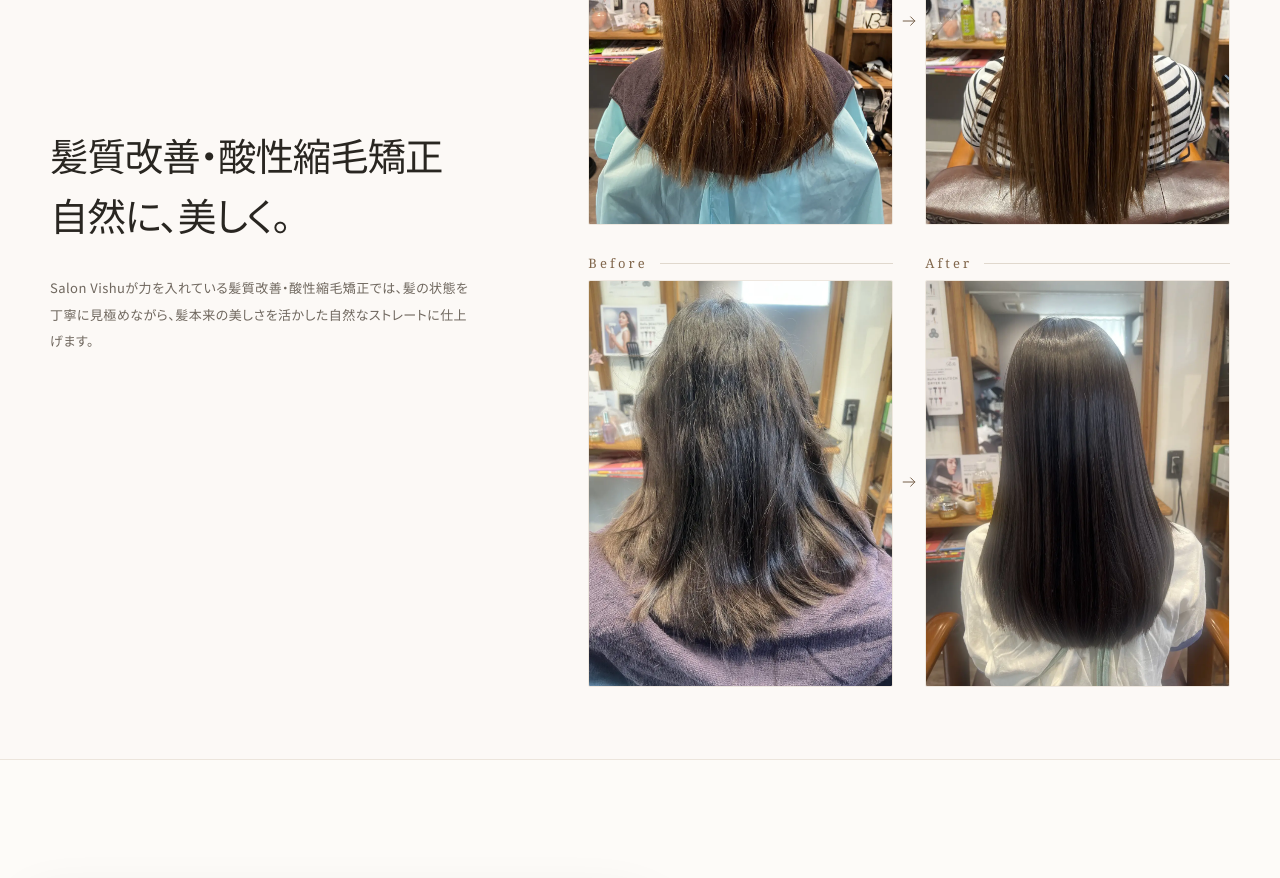
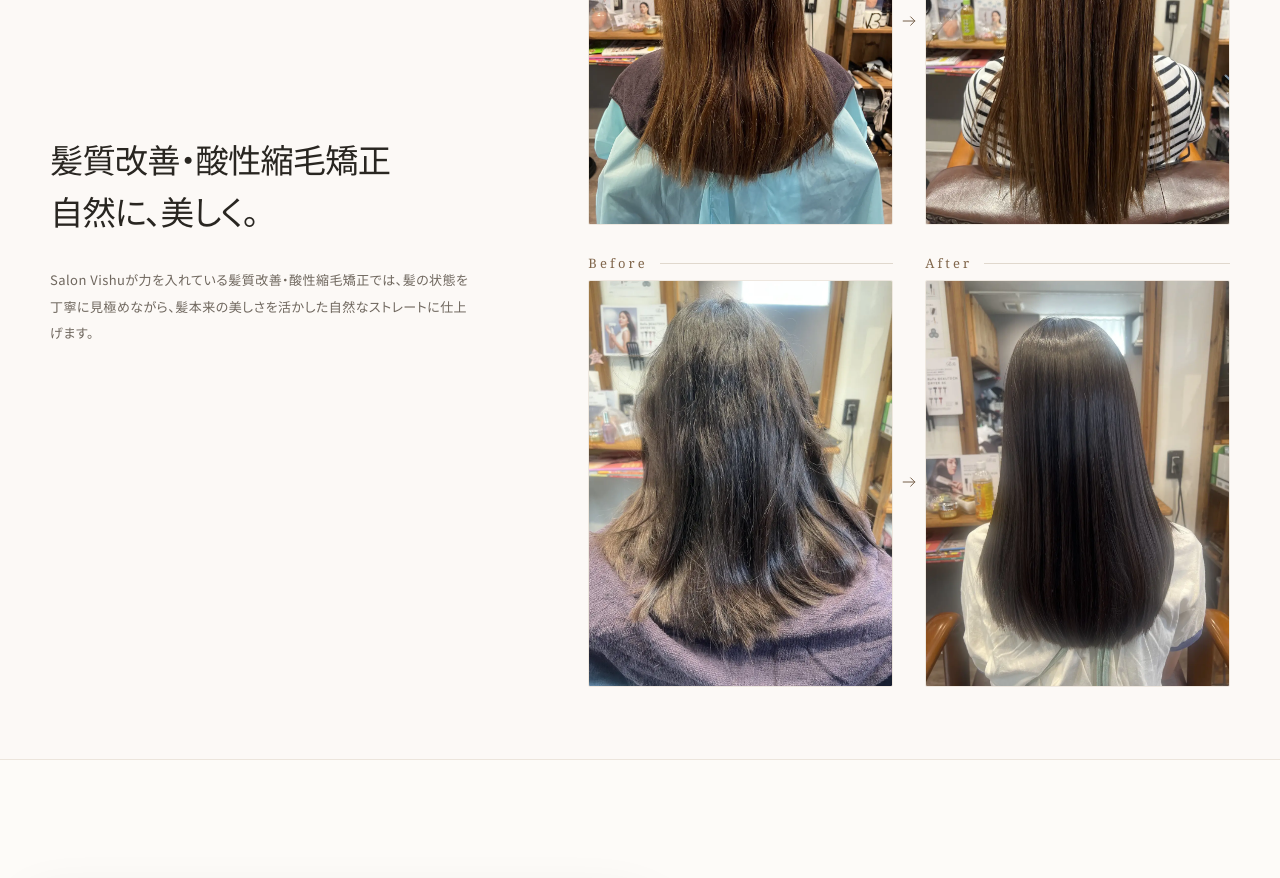
Before and after one commit to AppMan-inc/vishu-renewal-web, a Next.js app: page / in a window 1280 px wide. Shown: the part 1080-1958 px from the top of the page. Built offline with nearby package versions, Linux system fonts and the light colour scheme; no server answers.

Commit message:
fix: keep acid straightening heading on one line on desktop

```diff
--- a/src/components/home/home-page.module.css
+++ b/src/components/home/home-page.module.css
@@ -297,7 +297,7 @@
   margin: 0;
   color: var(--ink);
   font-family: var(--font-serif), "Yu Mincho", serif;
-  font-size: clamp(38px, 3vw, 44px);
+  font-size: clamp(32px, 2.6vw, 38px);
   font-weight: 400;
   letter-spacing: -.025em;
   line-height: 1.55;
```
